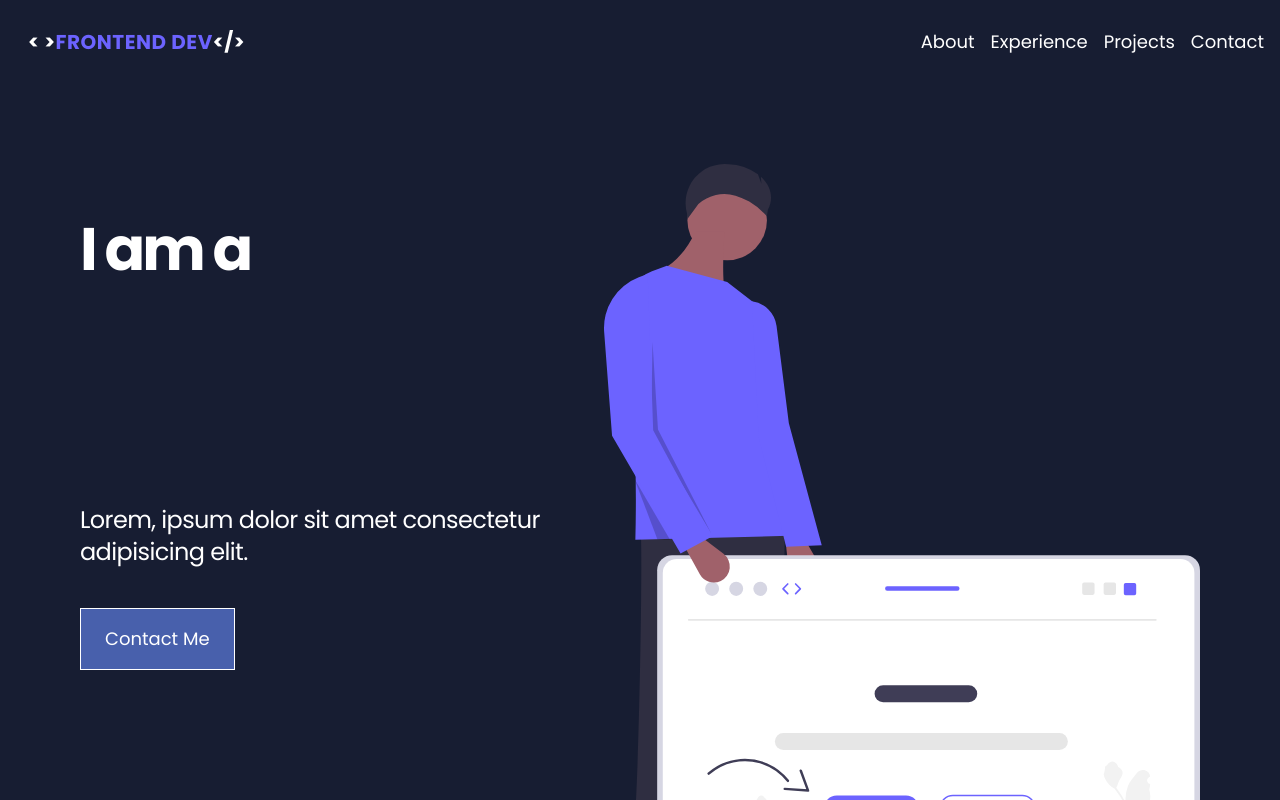
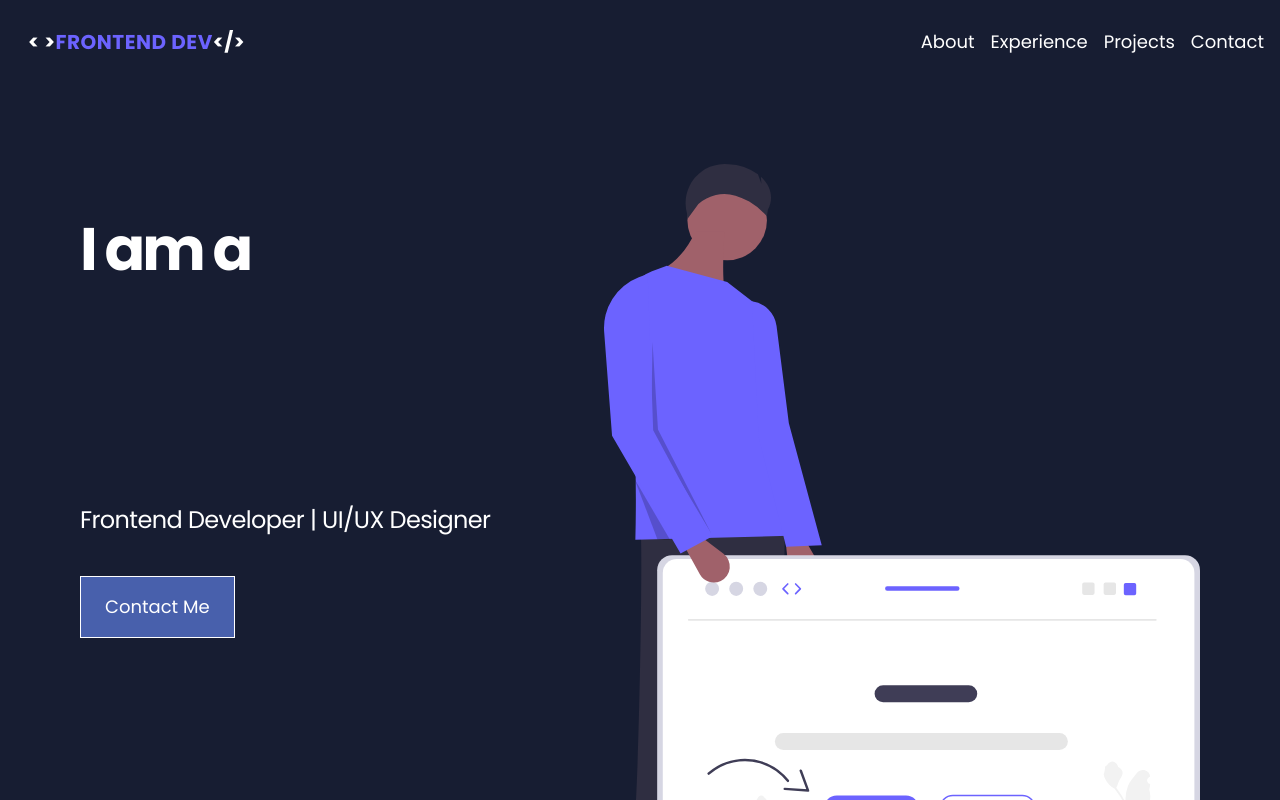
Before and after one commit to A-Nafis-Ch/MY_PORTFOLIO, a React (Vite) app: page / in a window 1280 px wide. Shown: the top 800 px of the page. Built offline with nearby package versions, Linux system fonts and the light colour scheme; a web font is replaced by a local one.

Commit message:
Home  section modified

```diff
--- a/src/components/Home/Home.jsx
+++ b/src/components/Home/Home.jsx
@@ -22,7 +22,7 @@ const Home = () => {
                         deleteSpeed={50}
                         delaySpeed={2000}
                     /></h1>
-                <p className='text-sm md:text-2xl tracking-tight'>Lorem, ipsum dolor sit amet consectetur adipisicing elit.</p>
+                <p className='text-sm md:text-2xl tracking-tight'>Frontend Developer | UI/UX Designer</p>
                 <button onClick={clickHandler} className='mt-5 md:mt-10 texxt-white py-2 px-3 text-sm md:text-lg md:py-4 md:px-6 border border-1 cursor-pointer bg-[#4860AC]'>Contact Me</button>
 
 
```
